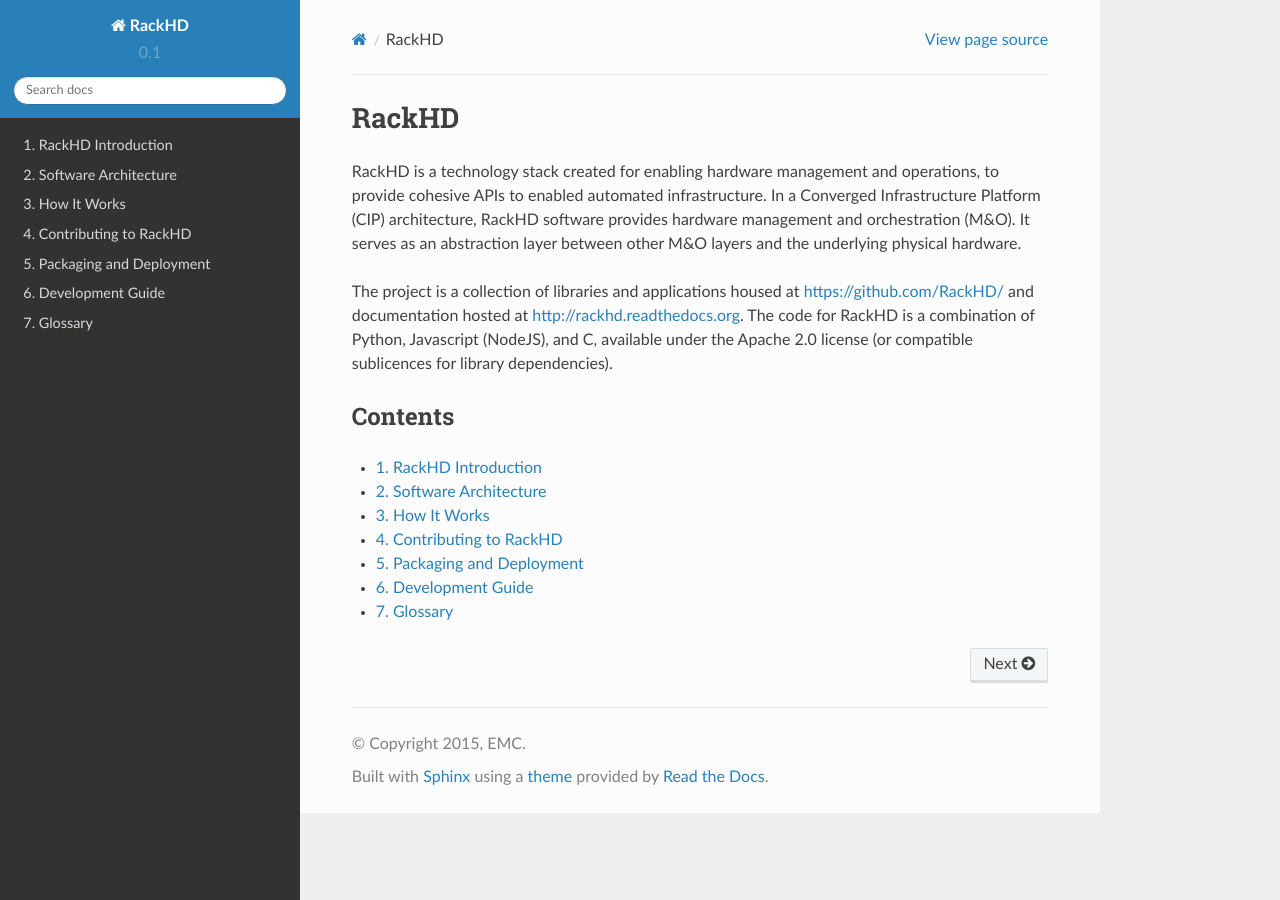
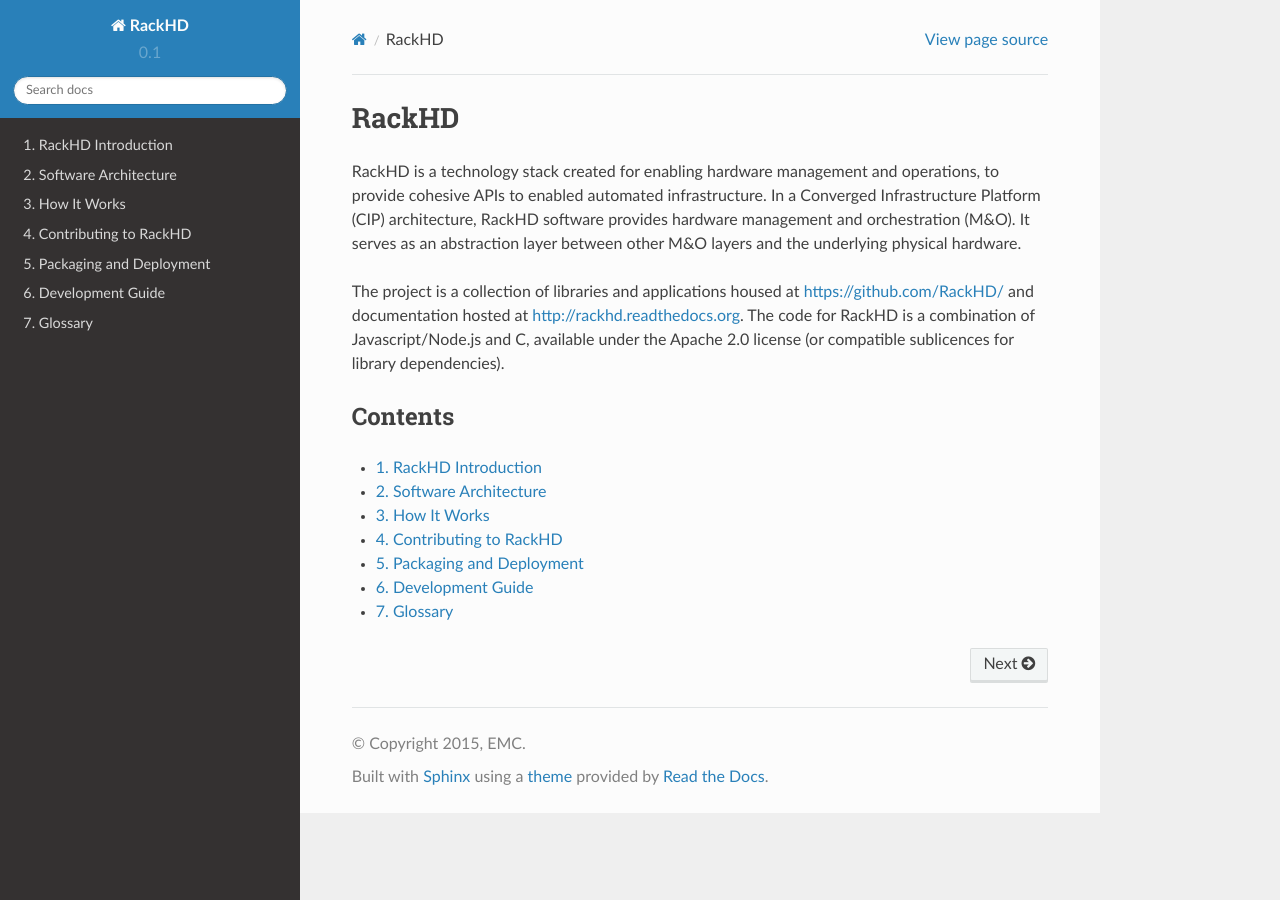
Before and after one commit to RackHD/docs, a Sphinx documentation site: the page built from docs/index.rst, in a window 1280 px wide. Built offline with Sphinx 7.4.7 and the Read the Docs theme 2.0.0, drawn with Linux system fonts in a browser that asks for light colours.

Commit message:
Update NodeJS references to Node.js. Remove Python as a language in the codebase

```diff
--- a/docs/how_it_works.rst
+++ b/docs/how_it_works.rst
@@ -27,7 +27,7 @@
    the remote machine and reports them back to RackHD, which adds this information to the machine record.
 
 #. RackHD then responds with an additional iPXE script that downloads
-   and runs the microkernel. The microkernel boots up and requests a NodeJS "bootstrap" program
+   and runs the microkernel. The microkernel boots up and requests a Node.js "bootstrap" program
    from RackHD. RackHD runs the bootstrap program which uses a simple REST API to "ask" what it should do on the remote host from RackHD. The workflow engine,
    running the discovery workflow, provides a set of tasks to run. These tasks are matched with parsers in RackHD to understand and store the output. They work
    together to run Linux commands that interrogate the hardware from the microkernel running in memory. These commands include interrogating the machines BMC
@@ -89,7 +89,7 @@
 complex tasks based on the workflow definition. The workflow definitions
 themselves are accessible through the Monorail engine's REST API as a "graph"
 of "tasks". Both graphs and tasks are fully declarative with a JSON format.
-Tasks are also mapped up "Jobs", which is the NodeJS code that's included
+Tasks are also mapped up "Jobs", which is the Node.js code that's included
 within RackHD.
 
 Workflow Graphs
--- a/docs/index.rst
+++ b/docs/index.rst
@@ -14,7 +14,7 @@
 
 The project is a collection of libraries and applications housed at https://github.com/RackHD/
 and documentation hosted at http://rackhd.readthedocs.org. The code for RackHD is a combination
-of Python, Javascript (NodeJS), and C, available under the Apache 2.0 license (or
+of Javascript/Node.js and C, available under the Apache 2.0 license (or
 compatible sublicences for library dependencies).
 
 
--- a/docs/introduction.rst
+++ b/docs/introduction.rst
@@ -76,7 +76,7 @@
 
 RackHD is an open source project available under the Apache 2.0 license (or
 compatible sub-licenses for library dependencies). It is housed at https://github.com/RackHD.
-The code for RackHD is a combination of Python, Javascript (NodeJS), and C. The project is a collection
+The code for RackHD is a combination of Javascript/Node.js and C. The project is a collection
 of libraries and applications intended to be deployed together to provide a solution that can be used
 either standalone, or as a technology to be included and embedded in larger applications.
 
--- a/docs/monorail/configuration.rst
+++ b/docs/monorail/configuration.rst
@@ -74,7 +74,7 @@
 server         | IP address of interface to bind to for TFTP, SYSLOG and HTTP services.
                |
                | **Note:** DHCP binds to 0.0.0.0 to support broadcast request/response within
-               | NodeJS.
+               | Node.js.
 broadcastaddr  | Broadcast address for the network range (for DHCP)
 subnetmask     | Subnet mask for the network range (for DHCP)
 iprange        | Range of IP addresses, either in CIDR format or a list of IP addresses
--- a/docs/monorail/microkernel.rst
+++ b/docs/monorail/microkernel.rst
@@ -27,7 +27,7 @@
 The overlay files are CPIO archives with additional "user-space" programs added
 into them. The initramfs loads the base OS, and then overlays the CPIO archive,
 and the resulting image contains common Linux tooling and immediately loads and
-runs a NodeJS task-runner that is built and rendered on the fly to the microkernel
+runs a Node.js task-runner that is built and rendered on the fly to the microkernel
 to invoke commands on the remote machine as needed. This process is embedded
 into the overlay itself, and relies on parameters passed into it through PXE
 using `/proc/commandline` and the kernel parameters.
```
Also changed, not shown: docs/contributing.rst (+6 -6 lines).
